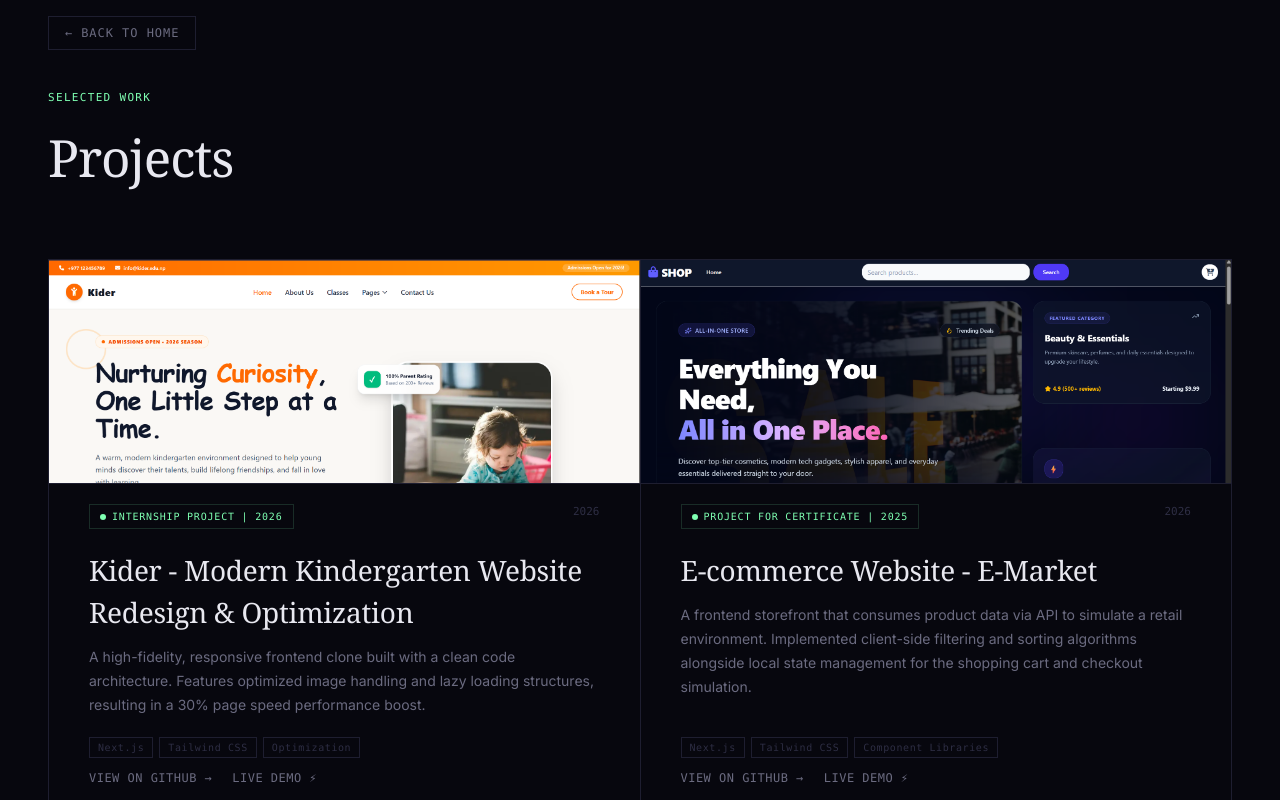
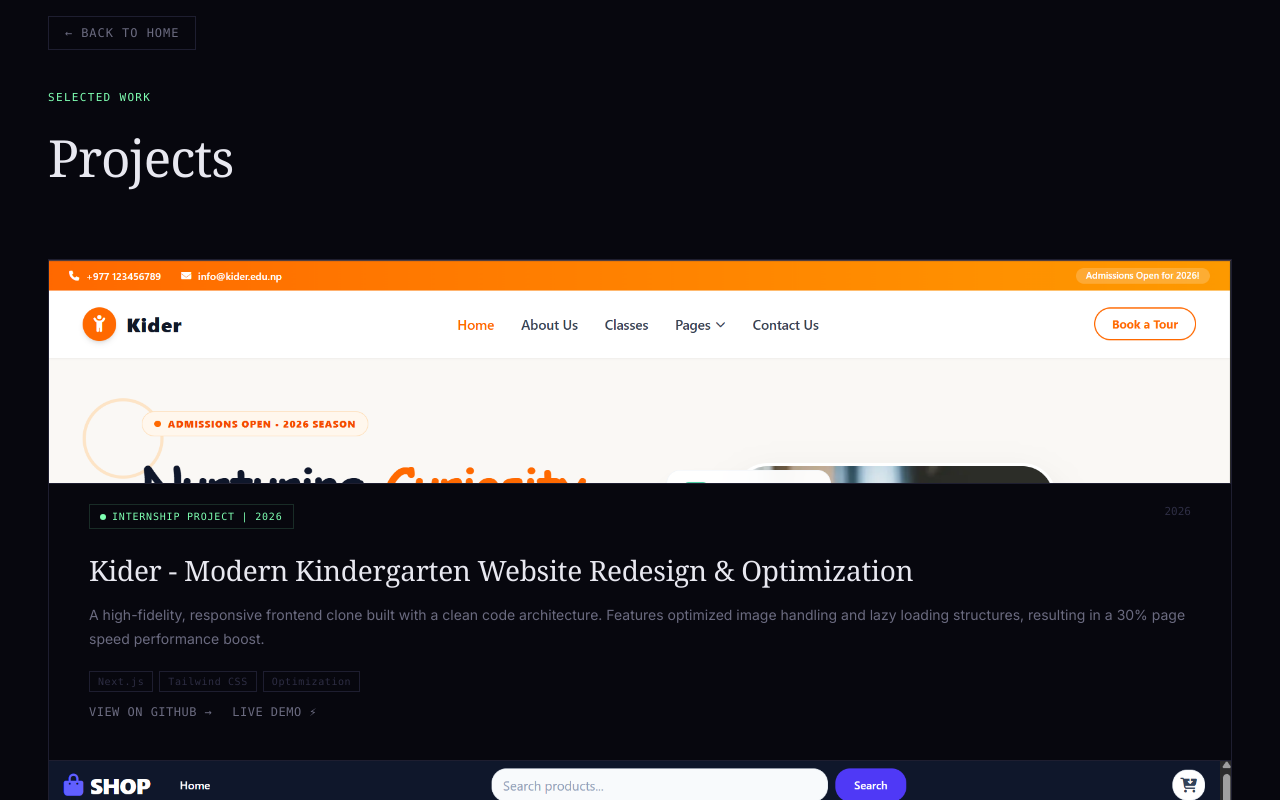
Before and after one commit to sujitshahi/PORTFOLIO, a Next.js app: page /Projects in a window 1280 px wide. Shown: the top 800 px of the page. Built offline with nearby package versions, Linux system fonts and the light colour scheme.

Commit message:
changes in projects section

```diff
--- a/src/app/Projects/Projects.tsx
+++ b/src/app/Projects/Projects.tsx
@@ -64,7 +64,7 @@ export default function Projects() {
           </div>
         </div>
 
-        <div className="grid grid-cols-1 gap-px border border-[#1e1e30] bg-[#1e1e30] md:grid-cols-2">
+        <div className="grid grid-cols-1 gap-px border border-[#1e1e30] bg-[#1e1e30]">
           {projectsData.map((project, index) => (
             <m.div
               initial={shouldReduceMotion ? false : { opacity: 0, y: 80, scale: 0.96 }}
```
